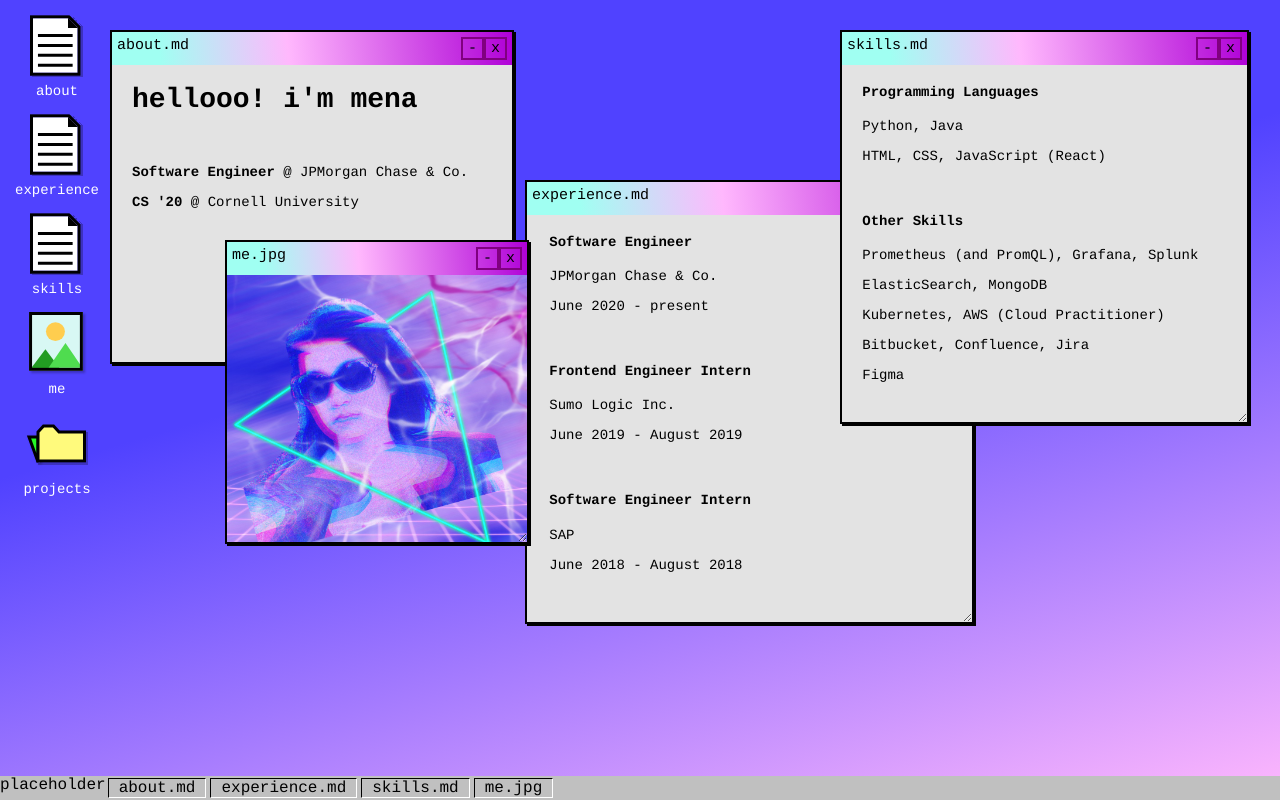
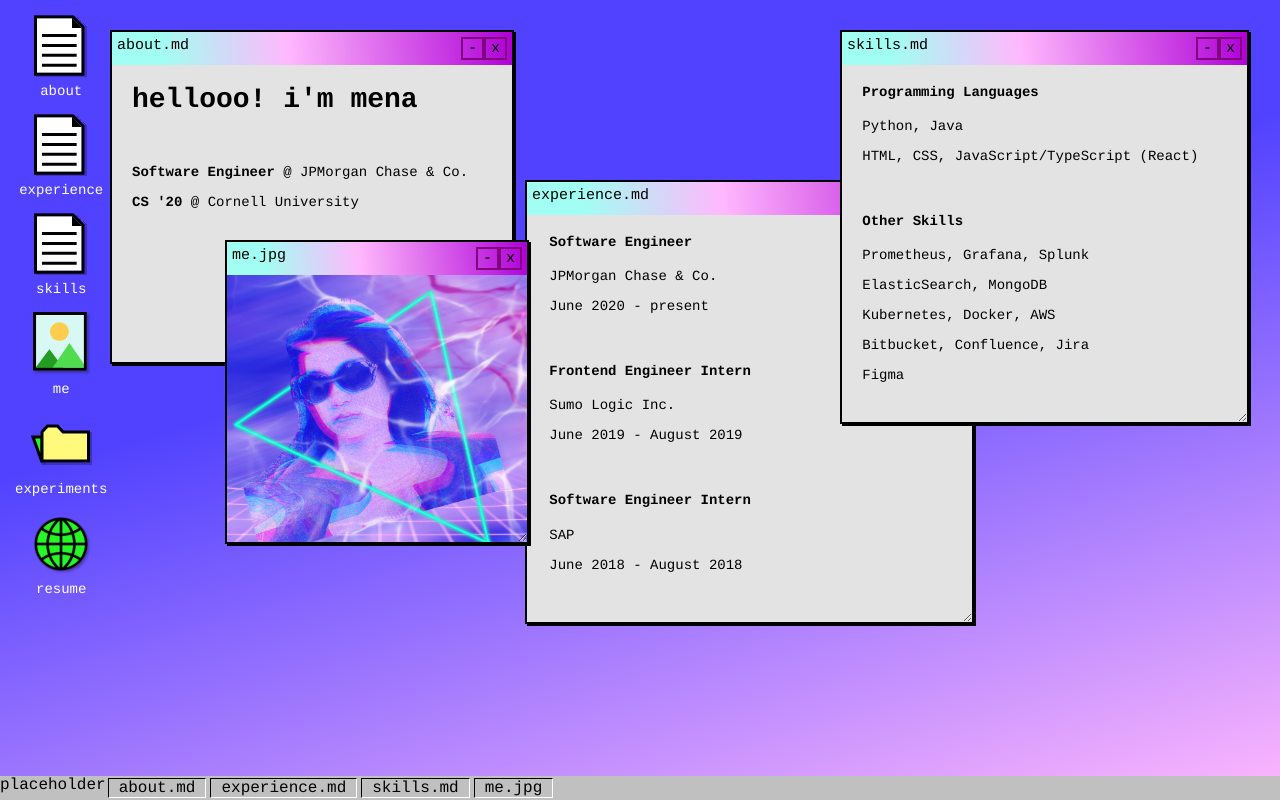
Before and after one commit to manapotionn/my-website, a React (Create React App) app: page / in a window 1280 px wide. Built offline with nearby package versions, Linux system fonts and the light colour scheme.

Commit message:
external link + resume

```diff
--- a/src/App.js
+++ b/src/App.js
@@ -10,6 +10,7 @@ import { AppStateProvider } from "./store/AppState";
 import { AppReducer } from "./store/AppReducer";
 import me from "./me.jpeg";
 import DesktopIcon from "./components/DesktopIcon";
+import ExternalLink from "./components/ExternalLink";
 import BottomBar from "./components/BottomBar";
 
 function App() {
@@ -36,7 +37,7 @@ function App() {
             <EuroBets />
           </Panel>
 
-          <Panel id="projects">
+          <Panel id="experiments">
             <DesktopIcon icon="app" text="eurobets" id="eurobets" />
           </Panel>
 
@@ -45,7 +46,11 @@ function App() {
             <DesktopIcon icon="doc" text="experience" id="experience" />
             <DesktopIcon icon="doc" text="skills" id="skills" />
             <DesktopIcon icon="pic" text="me" id="me" />
-            <DesktopIcon icon="folder" text="projects" id="projects" />
+            <DesktopIcon icon="folder" text="experiments" id="experiments" />
+            <ExternalLink
+              link="https://drive.google.com/file/d/1pS0ZAeNyblsOIgETLTb5xC9PkUM5ysSZ/view?usp=sharing"
+              text="resume"
+            />
           </div>
           <div className="empty"></div>
         </div>
--- /dev/null
+++ b/src/components/ExternalLink.js
@@ -0,0 +1,19 @@
+import { ReactComponent as InternetIcon } from "./resources/internet_64.svg";
+
+import Draggable from "react-draggable";
+import "../css/DesktopIcon.css";
+
+const ExternalLink = ({ link, text }) => {
+  return (
+    <Draggable>
+      <div className="icon-container">
+        <a href={link} target="_blank">
+          <InternetIcon />
+        </a>
+        <div className="icon-text">{text}</div>
+      </div>
+    </Draggable>
+  );
+};
+
+export default ExternalLink;
--- a/src/components/Skills.js
+++ b/src/components/Skills.js
@@ -6,13 +6,13 @@ function Skills() {
     <div className="textfile-container">
       <h4>Programming Languages</h4>
       <p>Python, Java</p>
-      <p>HTML, CSS, JavaScript (React)</p>
+      <p>HTML, CSS, JavaScript/TypeScript (React)</p>
       <br />
 
       <h4>Other Skills</h4>
-      <p>Prometheus (and PromQL), Grafana, Splunk</p>
+      <p>Prometheus, Grafana, Splunk</p>
       <p>ElasticSearch, MongoDB</p>
-      <p>Kubernetes, AWS (Cloud Practitioner)</p>
+      <p>Kubernetes, Docker, AWS</p>
       <p>Bitbucket, Confluence, Jira</p>
       <p>Figma</p>
     </div>
--- a/src/store/AppState.js
+++ b/src/store/AppState.js
@@ -43,10 +43,10 @@ export const initialState = {
     y: 0,
     z: 1,
   },
-  projects: {
+  experiments: {
     open: false,
     minimize: false,
-    title: "projects",
+    title: "experiments",
     x: 0,
     y: 0,
     z: 1,
```
Also changed, not shown: src/components/resources/internet_64.svg (added).
